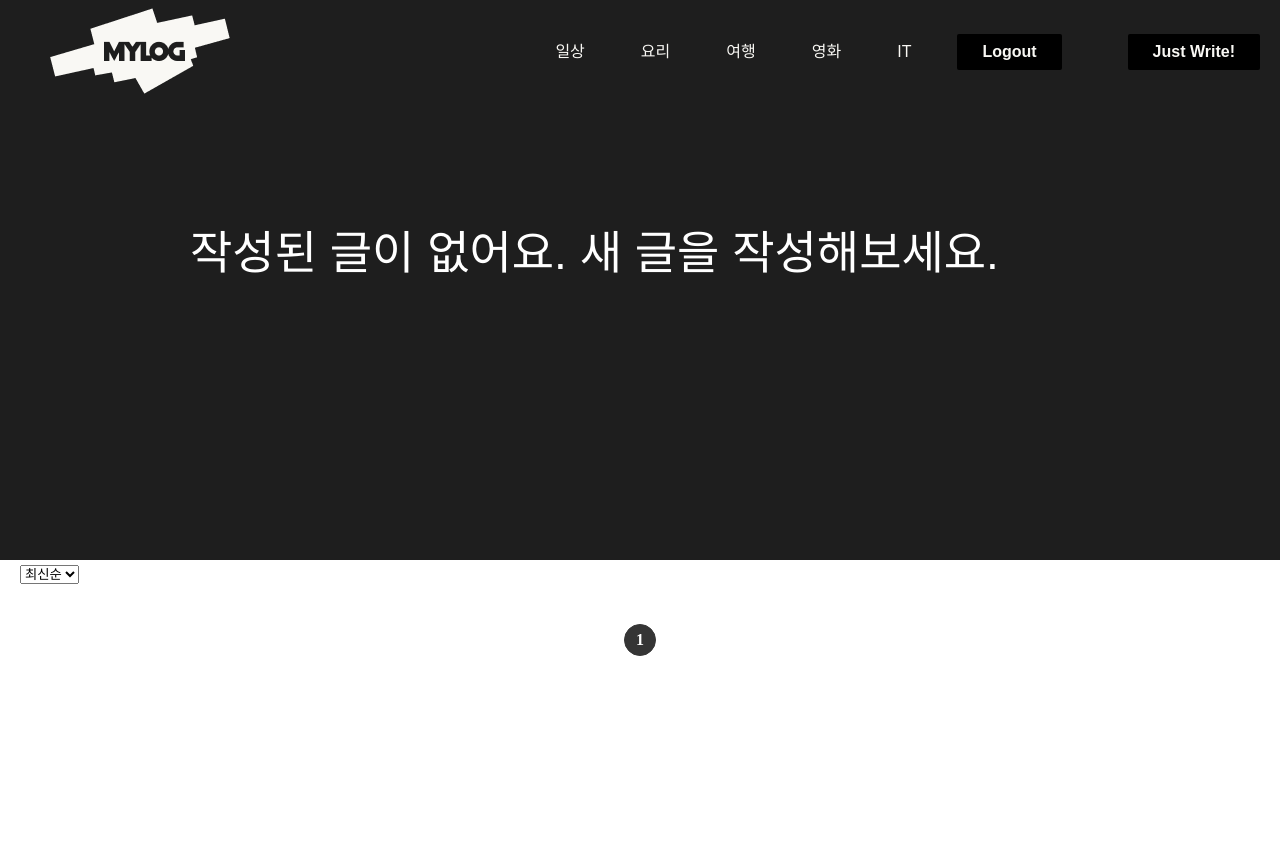
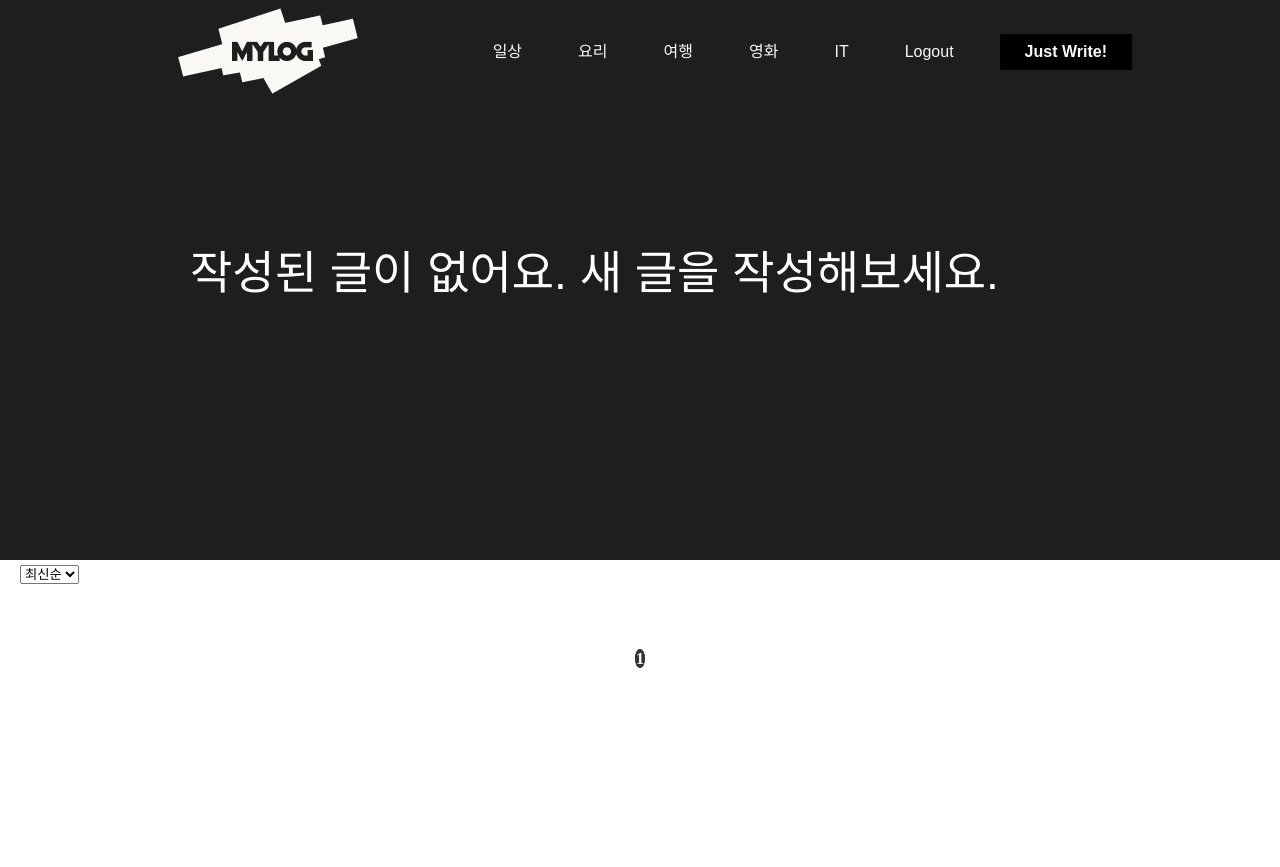
Before and after one commit to wdyneed/Django_blogProject, a Django app: page / in a window 1280 px wide. Shown: the top 867 px of the page. Run offline with Django 4.2, Linux system fonts and the light colour scheme; the visitor is signed in with stand-in values (Sample User, id 1); data that the repository does not hold is empty; parts of the project's set-up code (start-up, migrations or seed data) failed here and were passed over; some libraries are stand-ins or nearby versions.

Commit message:
Add favicon
파비콘 추가,
인덱스 나브바 수정

```diff
--- a/blogproject/blogapp/static/css/index.css
+++ b/blogproject/blogapp/static/css/index.css
@@ -120,16 +120,16 @@
 }
 
 
-.container{
+.container {
   width: 1024px;
   margin: auto;
-  margin-top: 40px;
+  margin-top: 60px;
   display: flex;
   gap: 38px;
   flex-wrap: wrap;
 }
 
-.card{
+.card {
   width: calc((100% - (2 * 38px)) / 3);
   display: flex;
   flex-direction: column;
@@ -177,7 +177,7 @@
 .SubInfo {
   color: #7c7c7c;
   display: flex;
-  margin-top : 10px;
+  margin-top: 10px;
   gap: 20px;
   font-size: 15px;
   white-space: pre-line;
@@ -248,7 +248,7 @@
   text-align: center;
 }
 
-.pagination a {
+/* .pagination a {
   display: inline-block;
   width: 30px;
   height: 30px;
@@ -258,7 +258,7 @@
   color: black;
   border-radius: 50%;
   text-align: center;
-}
+} */
 
 .pagination a:hover {
   background-color: #ddd;
@@ -292,6 +292,6 @@
 }
 
 #sort-select {
-  margin-left : 20px;
-  margin-top : 5px;
+  margin-left: 20px;
+  margin-top: 5px;
 }
--- a/blogproject/blogapp/templates/edit_post.html
+++ b/blogproject/blogapp/templates/edit_post.html
@@ -8,11 +8,12 @@
 
     <link rel="stylesheet" href="{% static "css/navfooter2.css" %}">
     <link rel="stylesheet" href="{% static "css/write.css" %}">
+    <link rel="icon" href="{% static "img/favicon(sushi).png" %}" type="image/x-icon">
     <link href="
         https://cdn.jsdelivr.net/npm/reset-css@5.0.2/reset.min.css
         " rel="stylesheet">
 
-    <title>블로그 게시물 수정</title>
+    <title>Edit</title>
 </head>
 
 <body>
--- a/blogproject/blogapp/templates/index.html
+++ b/blogproject/blogapp/templates/index.html
@@ -7,9 +7,10 @@
 <head>
     <meta charset="UTF-8">
     <meta name="viewport" content="width=device-width, initial-scale=1.0">
-    <title>Document</title>
+    <title>Home</title>
     <link rel="stylesheet" href="{% static "css/index.css" %}">
     <link rel="stylesheet" href="{% static "css/navfooter.css" %}">
+    <link rel="icon" href="{% static "img/favicon(sushi).png" %}" type="image/x-icon">
     <link href="
         https://cdn.jsdelivr.net/npm/reset-css@5.0.2/reset.min.css
         " rel="stylesheet">
@@ -17,8 +18,8 @@
 
 <body>
     <header>
-        <div class="NavContainer">
-            <div class="NavBar">
+        <div class="NavBar">
+            <div class="NavContainer">
                 <a href="/"><img src="{% static "img/Group 1.png" %}"></a>
                 <div class='nav-buttons'>
                     <a href='/post_list/일상'>일상</a>
@@ -27,7 +28,7 @@
                     <a href='/post_list/영화'>영화</a>
                     <a href='/post_list/IT'>IT</a>
                     {% if user.is_authenticated %}
-                        <a href="/logout"><button class='PrimaryButton'>Logout</button></a>
+                        <a href="/logout"><button class='logout-button'>Logout</button></a>
                         <a href="/posting"><button class='PrimaryButton'>Just Write!</button></a>
                     {% else %}
                         <a href="/login"><button class='PrimaryButton'>Login</button></a>
--- a/blogproject/blogapp/templates/login.html
+++ b/blogproject/blogapp/templates/login.html
@@ -5,11 +5,12 @@
 <head>
     <meta charset="UTF-8">
     <meta name="viewport" content="width=device-width, initial-scale=1.0">
+    <link rel="icon" href="{% static "img/favicon(sushi).png" %}" type="image/x-icon">
     <link href="
         https://cdn.jsdelivr.net/npm/reset-css@5.0.2/reset.min.css
         " rel="stylesheet">
     <link rel="stylesheet" href="{% static "css/login.css" %}">
-    <title>Document</title>
+    <title>Login</title>
 </head>
 <body>
     {% block content %}
--- a/blogproject/blogapp/templates/post.html
+++ b/blogproject/blogapp/templates/post.html
@@ -8,7 +8,8 @@
 <head>
     <meta charset="UTF-8">
     <meta name="viewport" content="width=device-width, initial-scale=1.0">
-    <title>Document</title>
+    <title>Post</title>
+    <link rel="icon" href="{% static "img/favicon(sushi).png" %}" type="image/x-icon">
     <link rel="stylesheet" href="{% static 'css/post.css' %}">
     <link rel="stylesheet" href="{% static 'css/navfooter2.css' %}">
     <link href="
--- a/blogproject/blogapp/templates/register.html
+++ b/blogproject/blogapp/templates/register.html
@@ -4,10 +4,11 @@
 <head>
     <meta charset="UTF-8">
     <meta name="viewport" content="width=device-width, initial-scale=1.0">
+    <link rel="icon" href="{% static "img/favicon(sushi).png" %}" type="image/x-icon">
     <link href="
         https://cdn.jsdelivr.net/npm/reset-css@5.0.2/reset.min.css
         " rel="stylesheet">
-    <title>signup</title>
+    <title>Signup</title>
 </head>
 <body>
     {% block content %}
--- a/blogproject/blogapp/templates/write.html
+++ b/blogproject/blogapp/templates/write.html
@@ -5,14 +5,15 @@
 <head>
     <meta charset="UTF-8">
     <meta name="viewport" content="width=device-width, initial-scale=1.0">
-
+    <link rel="icon" href="{% static "img/favicon(sushi).png" %}" type="image/x-icon">
     <link rel="stylesheet" href="{% static "css/navfooter2.css" %}">
     <link rel="stylesheet" href="{% static "css/write.css" %}">
+
     <link href="
         https://cdn.jsdelivr.net/npm/reset-css@5.0.2/reset.min.css
         " rel="stylesheet">
 
-    <title>블로그 게시물 작성</title>
+    <title>Write</title>
 </head>
 
 <body>
```
Also changed, not shown: blogproject/blogapp/static/img/favicon(sushi).png (added).
